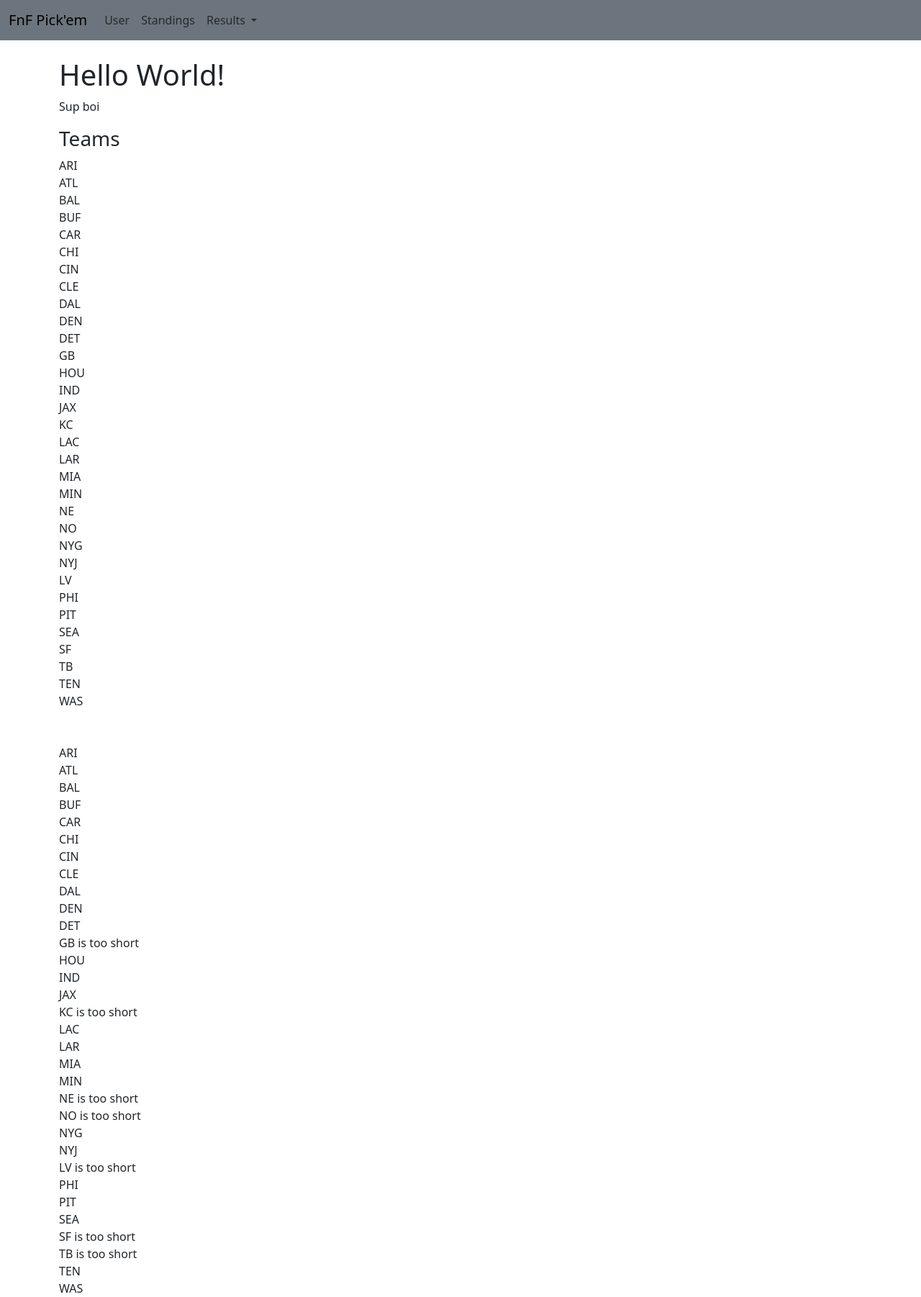
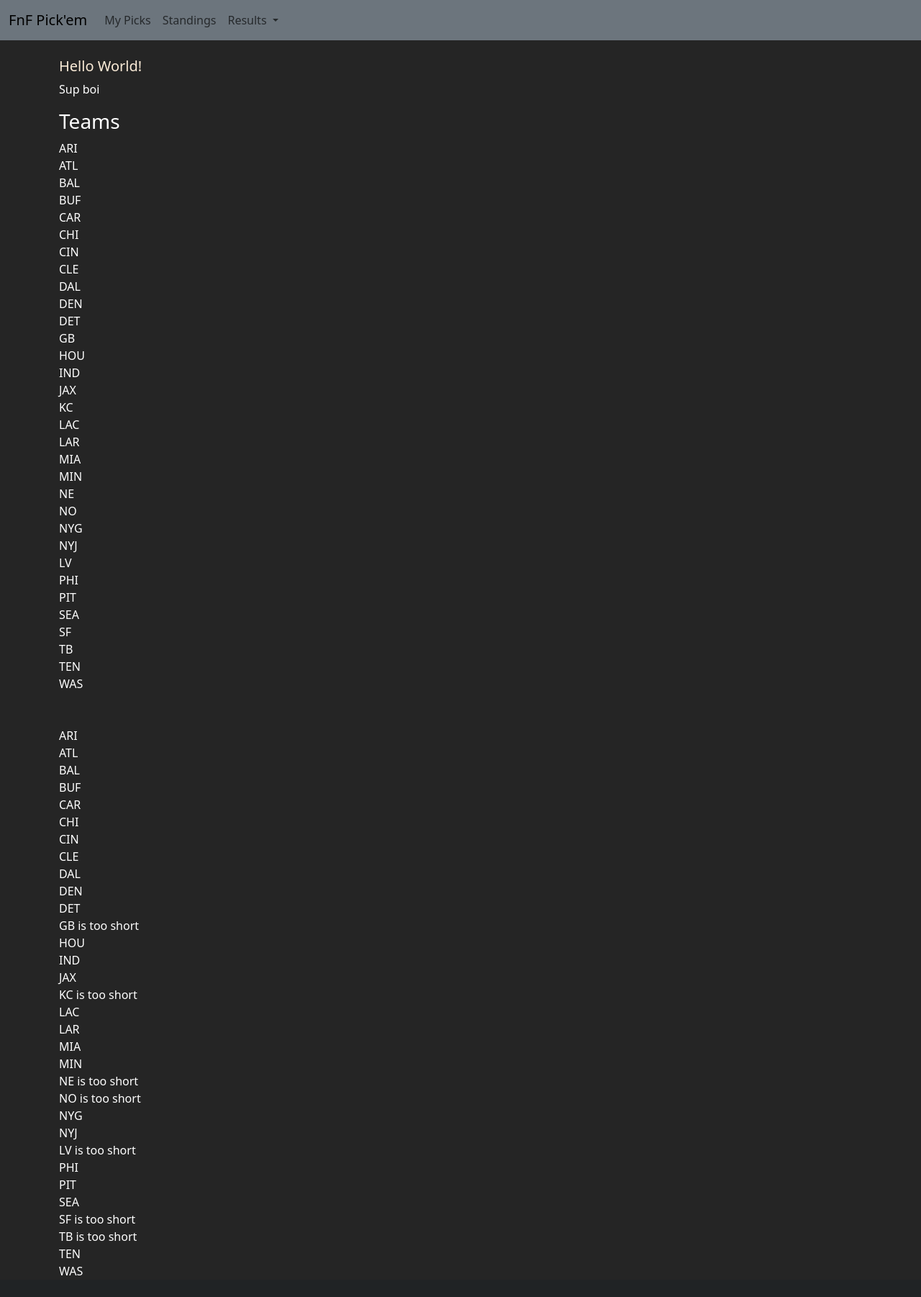
Before and after one commit to thebranflakes/nfl_pickem2, a Flask app: page / in a window 1280 px wide. Shown: the whole page at 72% size. After the commit the page ends 1772 px from the top, so only its background shows below. Run offline with Flask 2, Linux system fonts and the light colour scheme.

Commit message:
Starting some CSS tinkering. Added some files and sub directories to the static directory. Will put in use soon.

```diff
--- /dev/null
+++ b/static/css/style.css
@@ -0,0 +1,9 @@
+h1 {
+    color: antiquewhite;
+    font-size: 20px;
+}
+
+body {
+    background: #252525;
+    color: #fff;
+}
--- a/templates/base.html
+++ b/templates/base.html
@@ -3,9 +3,10 @@
   <head>
     <meta charset="utf-8">
     <meta name="viewport" content="width=device-width, initial-scale=1">
-    <title>FnF Pick'em</title>
     <link href="https://cdn.jsdelivr.net/npm/bootstrap@5.3.0-alpha1/dist/css/bootstrap.min.css" rel="stylesheet"
           integrity="sha384-GLhlTQ8iRABdZLl6O3oVMWSktQOp6b7In1Zl3/Jr59b6EGGoI1aFkw7cmDA6j6gD" crossorigin="anonymous">
+    <link href="{{ url_for('static', filename='css/style.css') }}" rel="stylesheet">
+    <title>FnF Pick'em</title>
   </head>
   <body>
       {% include 'navbar.html' %}
--- a/templates/navbar.html
+++ b/templates/navbar.html
@@ -1,6 +1,6 @@
 <nav class="navbar navbar-expand-lg bg-secondary">
   <div class="container-fluid">
-    <a class="navbar-brand" href="#">FnF Pick'em</a>
+    <a class="navbar-brand" href="/">FnF Pick'em</a>
     <button class="navbar-toggler" type="button" data-bs-toggle="collapse" data-bs-target="#navbarNavDropdown"
             aria-controls="navbarNavDropdown" aria-expanded="false" aria-label="Toggle navigation">
       <span class="navbar-toggler-icon"></span>
@@ -8,10 +8,10 @@
     <div class="collapse navbar-collapse" id="navbarNavDropdown">
       <ul class="navbar-nav">
         <li class="nav-item">
-          <a class="nav-link" href="#">User</a>
+          <a class="nav-link" href="#">My Picks</a>
         </li>
         <li class="nav-item">
-          <a class="nav-link" href="#">Standings</a>
+          <a class="nav-link" href="404.html">Standings</a>
         </li>
         <li class="nav-item dropdown">
           <a class="nav-link dropdown-toggle" href="#" role="button" data-bs-toggle="dropdown" aria-expanded="false">
```
Also changed, not shown: static/images/unknown.png (added).
